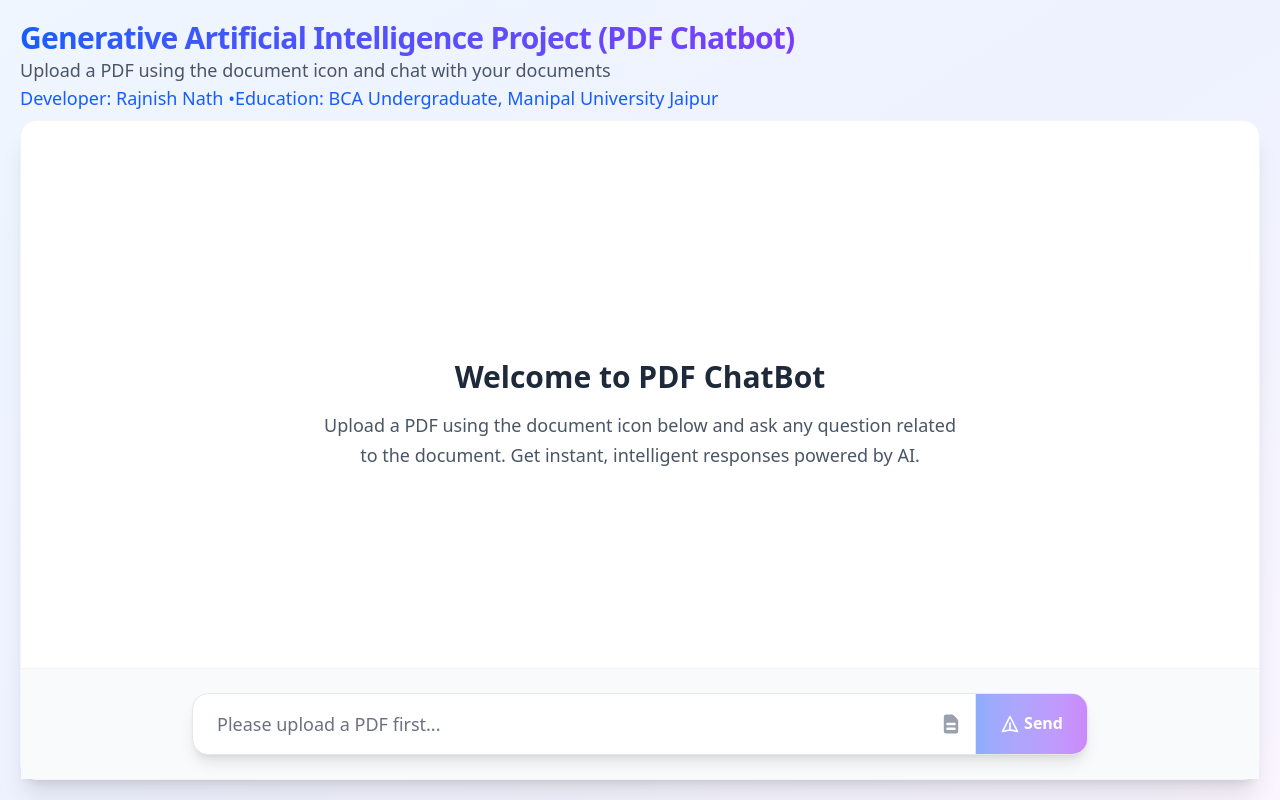
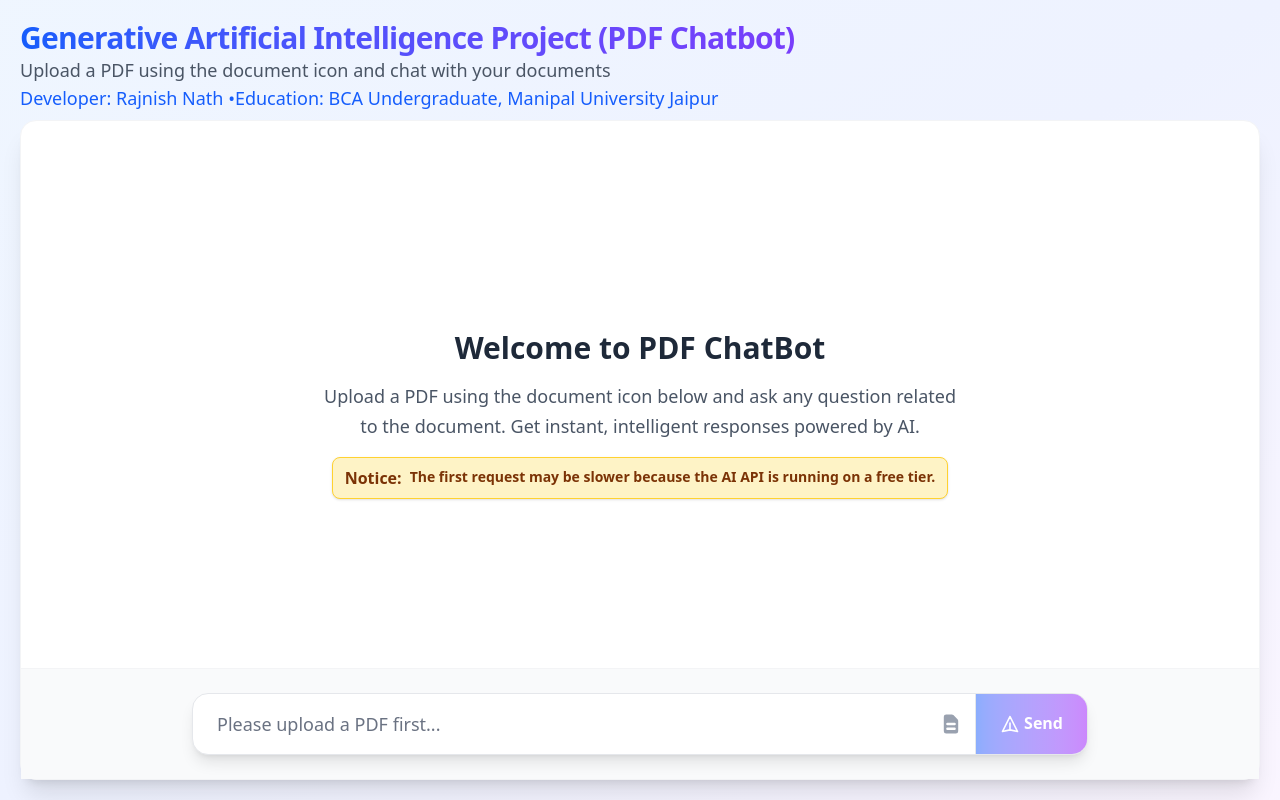
Before and after one commit to rajnish612/pdf-chatbot-frontend, a Next.js app: page / in a window 1280 px wide. Built offline with nearby package versions, Linux system fonts and the light colour scheme.

Commit message:
add bold free-tier first-response notice

```diff
--- a/app/components/Chat.tsx
+++ b/app/components/Chat.tsx
@@ -275,6 +275,12 @@ const Chat = () => {
                   the document. Get instant, intelligent responses powered by
                   AI.
                 </p>
+                <div className="mt-4 inline-flex items-start gap-2 rounded-lg border border-amber-300 bg-amber-100 px-3 py-2 text-left shadow-sm">
+                  <span className="text-amber-900 text-sm sm:text-base font-extrabold">Notice:</span>
+                  <p className="text-amber-900 text-xs sm:text-sm font-bold leading-relaxed">
+                    The first request may be slower because the AI API is running on a free tier.
+                  </p>
+                </div>
               </div>
             </div>
           )}
```
